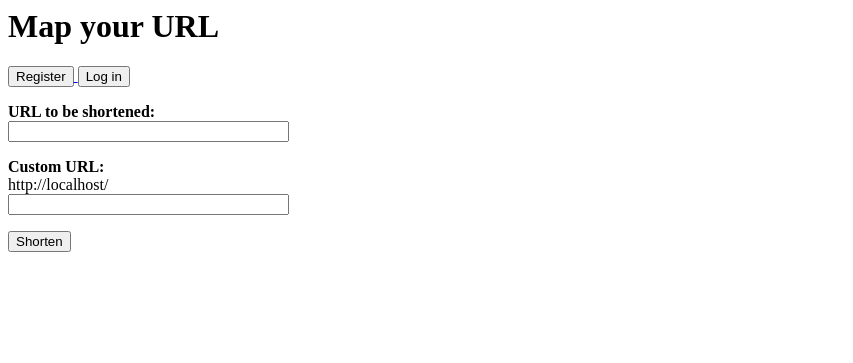
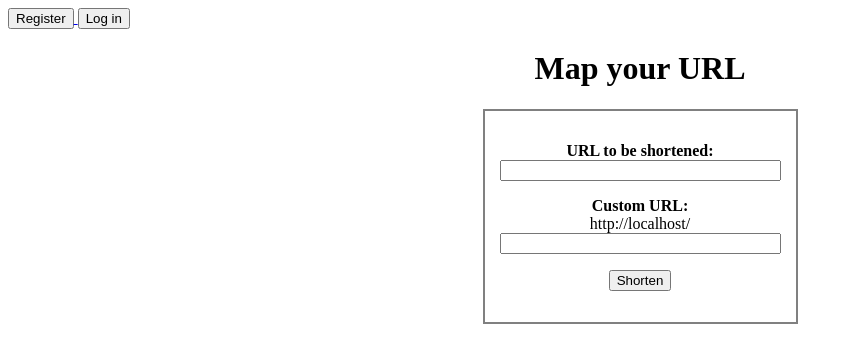
Before and after one commit to hpodl/url-mapping-service, a Flask app: page / in a window 1280 px wide. Shown: the top 363 px of the page, without its empty margins (0-853 px from the left). Run offline with Flask 2, Linux system fonts and the light colour scheme.

Commit message:
Made index.html look better

```diff
--- a/app/templates/site/index.html
+++ b/app/templates/site/index.html
@@ -1,5 +1,4 @@
 {% block content %}
-    <h1>Map your URL</h1>
     {% if current_user.is_authenticated %}  <!-- checks if user is not anonymous -->
         <p>Logged in as '{{ current_user.name }}' </p>
         <a href="/manage">
@@ -17,7 +16,13 @@
         </a>
     {% endif %}
 
-
+    <div style="margin: auto;
+                width: fit-content;
+                text-align: center;
+                ">
+        <h1>Map your URL</h1>
+        <div style="border: 2px solid grey;
+                    padding: 15px;">
             <form action="" method="post" novalidate>
                 <p>
                     {{form.csrf_token}}
@@ -31,6 +36,8 @@
                 </p>
                 <p>{{ form.submit() }}</p>
             </form>
+        </div>
+    </div>
 {% endblock %}
 
 {% for field, errors in form.errors.items() %}
```
Lines whose indentation alone changed are shown as unchanged.
